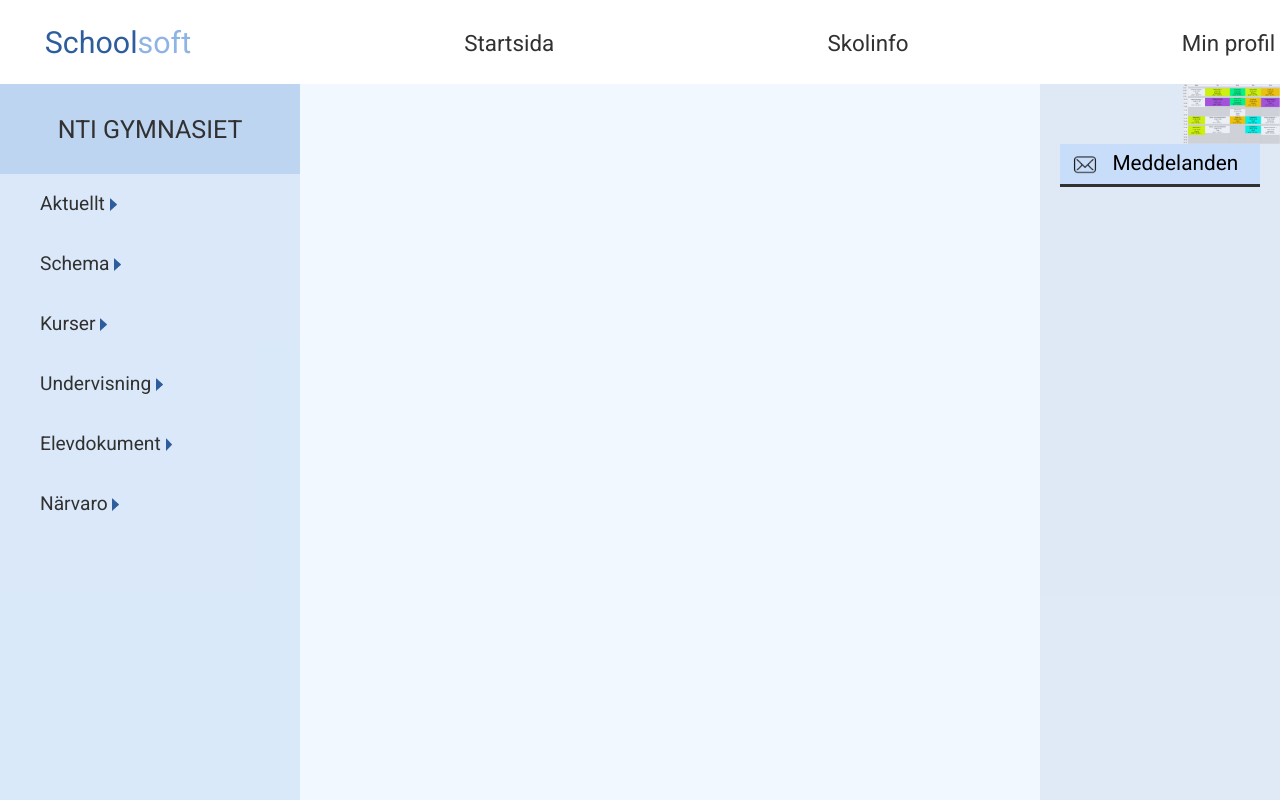
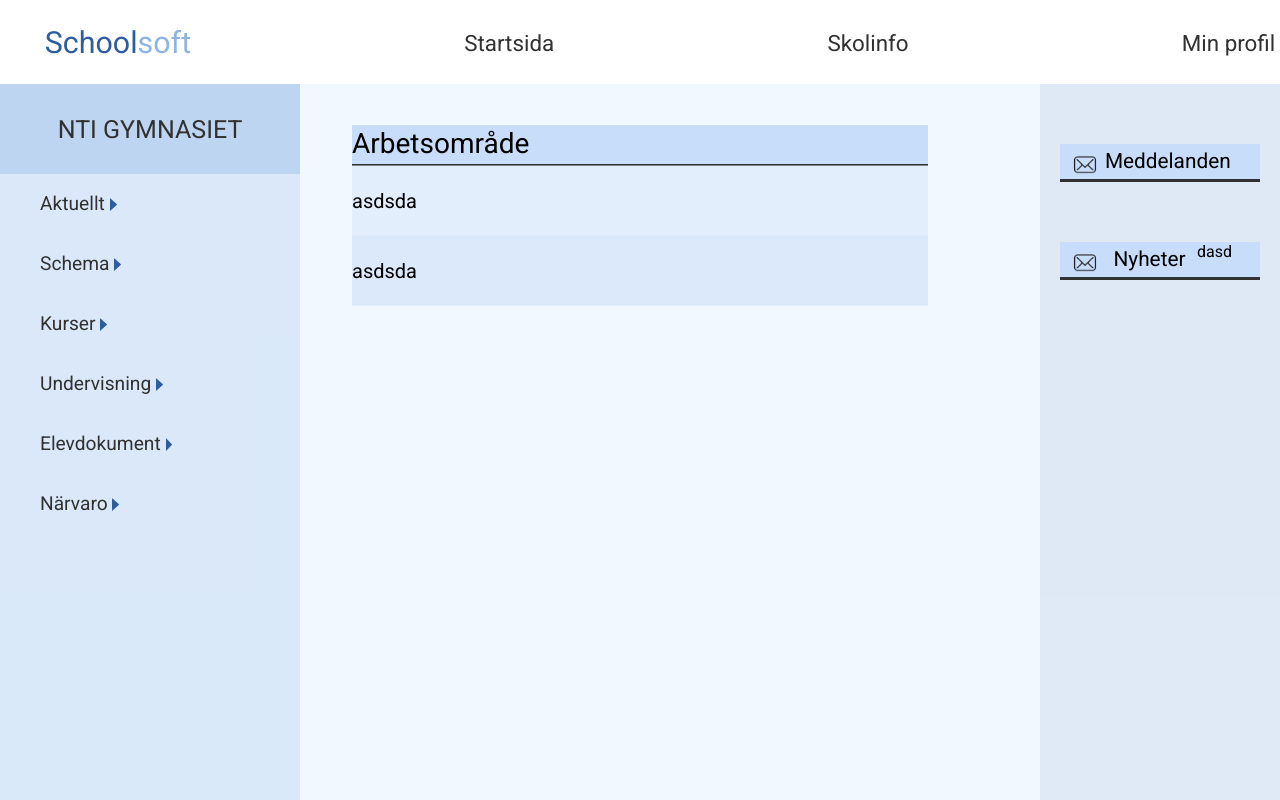
Before and after one commit to NTIG-Umea/wu1-projekt-tuffingen, a plain HTML site: page docs/index.html in a window 1280 px wide. Drawn offline with Linux system fonts and the light colour scheme.

Commit message:
schema, meddelande, arbetsområde

```diff
--- a/docs/index.html
+++ b/docs/index.html
@@ -19,7 +19,7 @@
             <li><a href="">Min profil</a></li>
         </ul>
     </nav>
-    <img class="schema" src="/schema.PNG" alt="">
+
 
         <div class="sidebar">
             <header> <h1>NTI GYMNASIET</h1></header>
@@ -40,9 +40,27 @@
                     <li><h1>Meddelanden</h1></li>
                 </ul>
             </div>
+            <div class="med">
+                <ul>
+                    <li><img src="/free-mail-icon-142-thumb.png" alt=""></li>
+                    <li><h1>Nyheter</h1></li>
+                    <li><i></i>dasd</li>
+                </ul>
+            </div>
+        </div>
+        <main>
+            <div class="arb"><h1>Arbetsområde</h1>
+            <ul>
+                <li class="a">asdsda</li>
+                <li class="b">asdsda</li>
+            </ul>
+            </div>
 
 
-        </div>
+
+
+        </main>
+
 
 </body>
 </html>
--- a/docs/stylesheets/style.css
+++ b/docs/stylesheets/style.css
@@ -9,7 +9,7 @@ nav ul li a{
   text-decoration: none;
   font-size: 1.4rem;
   color: #313131;
-  transition: 0.3s;
+  transition: 0.1s;
   line-height: 48px;
 
 
@@ -17,11 +17,9 @@ nav ul li a{
 
 nav ul li a:hover{
   color: #2E5D9D;
-  border-bottom: #2E5D9D solid 3px;
+
 }
-.logo a:hover{
-  border-bottom: none;
-}
+
 
 
 .logo a{
@@ -63,8 +61,8 @@ nav{
   padding: 0;
   margin: 0;
 
+}
 
-}
 
 .sidebar ul li a{
   display: block;
@@ -77,7 +75,7 @@ nav{
   padding-left: 40px;
   color: #313131;
   text-decoration: none;
-
+  transition: 0.1s;
 }
 .sidebar ul li a:hover{
   background: #8EB3E5;
@@ -144,10 +142,42 @@ nav{
   font-size: 26px;
   margin-top: 2px ;
 }
-.schema{
-  height: 60px;
-  width: auto;
-  float: right;
+
+.arb{
+  background: #C8DDFA;
+  margin: auto;
+  transform: translate(-0%, 100%);
+  height: 39px;
+  width: 36rem;
+  border-bottom: #313131 2px solid;
+}
+
+.arb h1{
+  transform: translate(0, 5%);
+  font-weight: 300;
+  font-size: 28px;
+  margin: 0;
+
+}
+.arb ul li{
+  text-decoration: none;
+  list-style: none;
+  font-size: 20px;
+  line-height: 70px;
+  margin: 0;
+
+}
+.arb ul{
+  background-color: #E3EEFD;
+  transform: translate(0, 5.4%);
+  margin: 0;
+  padding-left: 0;
+
+}
+
+
+.b{
+  background-color: #d2e1f765;
 }
 
 @media only screen and (max-width: 1280px){
@@ -192,7 +222,7 @@ nav{
   }
   .med{
     width: 200px;
-    height: 40px;
+    height: 35px;
   }
   .med img{
     height: 25px;
@@ -200,7 +230,9 @@ nav{
   }
    .med ul li h1{
     font-size: 1.3rem;
-    transform: translate(-10%, -15%);
+    transform: translate(-16%, -15%);
+    padding-top: 8px;
+
   }
 
 }
```
